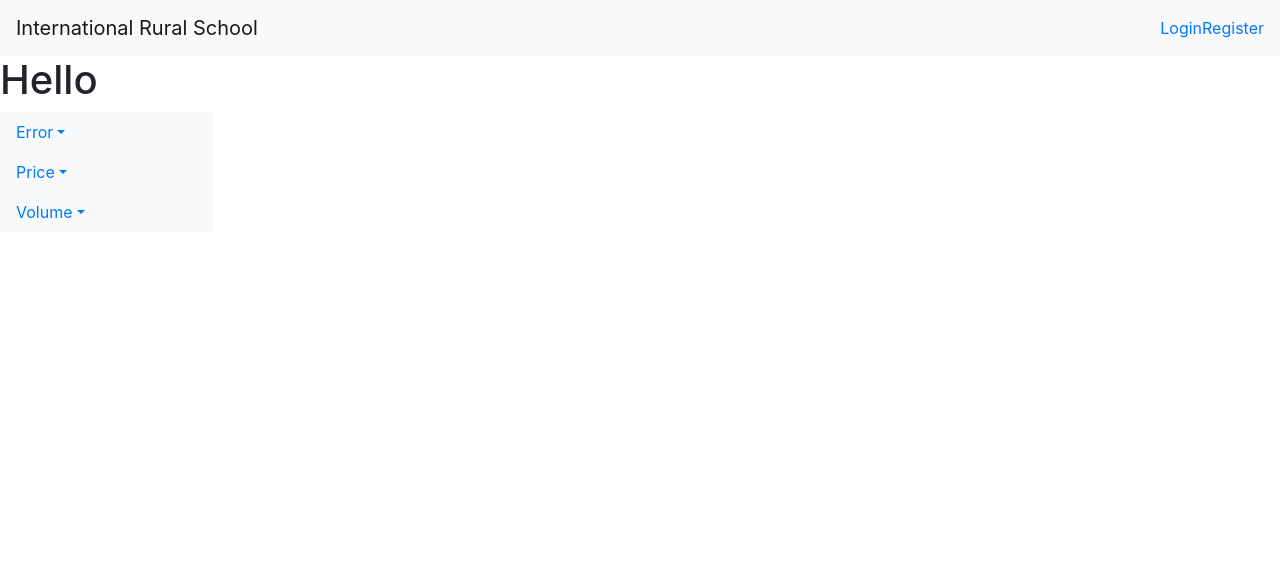
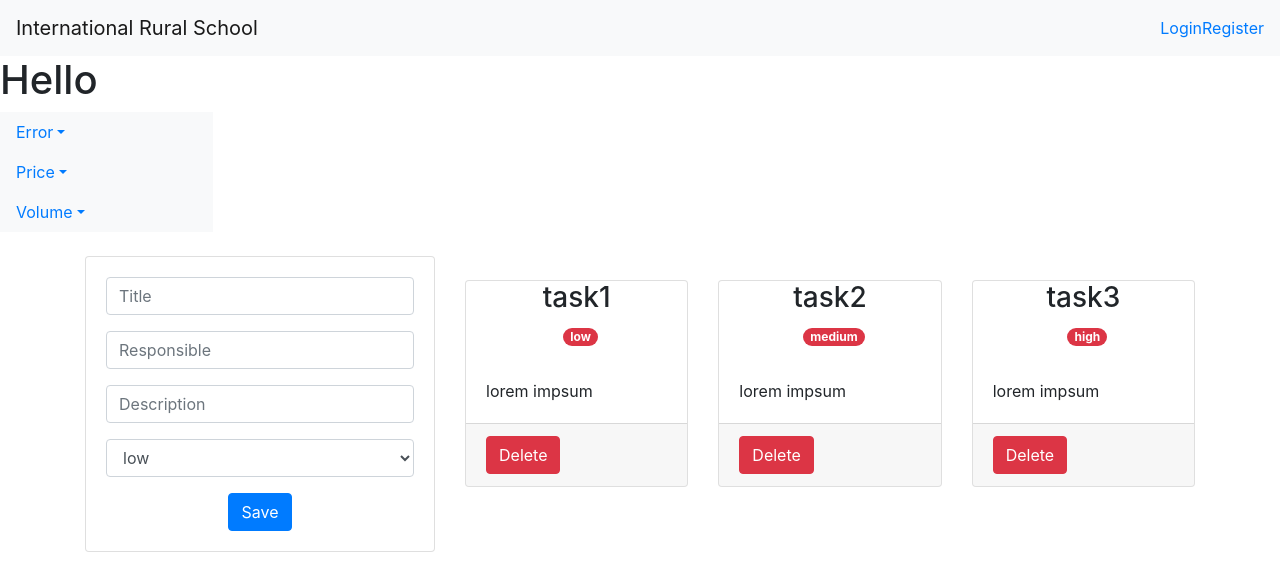
Before and after one commit to RuralSchoolTeam/frontend, a React (Create React App) app in the folder irs/: page /dashboard in a window 1280 px wide. Shown: the top 570 px of the page. Built offline with nearby package versions, Linux system fonts and the light colour scheme.

Commit message:
Added form for issues and posibility to see issues in the dashboard

```diff
--- a/irs/src/components/Dashboard/Dashboard.js
+++ b/irs/src/components/Dashboard/Dashboard.js
@@ -1,10 +1,12 @@
 import React from 'react';
 import NavBarSide from './leftSidebar';
+import IssuesCards from './IssuesCards';
 
 const DashboardPage = () => (
   <div>
     <h1>Hello</h1>
     <NavBarSide />
+    <IssuesCards />
   </div>
 );
 
--- /dev/null
+++ b/irs/src/components/Dashboard/IssuesForm.js
@@ -0,0 +1,64 @@
+import React, { Component } from 'react';
+
+class IssuesForm extends Component {
+  constructor() {
+    super();
+    this.state = {
+      title: '',
+      responsible: '',
+      description: '',
+      priority: 'low'
+    };
+    this.handleInputChange = this.handleInputChange.bind(this);
+    this.handleSubmit = this.handleSubmit.bind(this);
+  }
+
+  handleSubmit(e) {
+    e.preventDefault();
+    this.props.onAddTodo(this.state);
+    this.setState({
+      title: '',
+      responsible: '',
+      description: '',
+      priority: 'low'
+    });
+  }
+
+  handleInputChange(e) {
+    const { value, name } = e.target;
+    console.log(value, name);
+    this.setState({
+      [name]: value
+    });
+  }
+
+  render() {
+    return (
+      <div className="card">
+        <form onSubmit={this.handleSubmit} className="card-body">
+          <div className="form-group">
+            <input type="text" name="title" className="form-control" value={this.state.title} onChange={this.handleInputChange} placeholder="Title" />
+          </div>
+          <div className="form-group">
+            <input type="text" name="responsible" className="form-control" value={this.state.responsible} onChange={this.handleInputChange} placeholder="Responsible" />
+          </div>
+          <div className="form-group">
+            <input type="text" name="description" className="form-control" value={this.state.description} onChange={this.handleInputChange} placeholder="Description" />
+          </div>
+          <div className="form-group">
+            <select name="priority" className="form-control" value={this.state.priority} onChange={this.handleInputChange}>
+              <option>low</option>
+              <option>medium</option>
+              <option>high</option>
+            </select>
+          </div>
+          <button type="submit" className="btn btn-primary">
+            Save
+          </button>
+        </form>
+      </div>
+    );
+  }
+}
+
+export default IssuesForm;
--- a/irs/src/components/Dashboard/issuesCards.js
+++ b/irs/src/components/Dashboard/issuesCards.js
@@ -0,0 +1,71 @@
+import React, { Component } from 'react';
+
+// data
+import { todos } from './todos.json';
+
+// subcomponents
+import IssuesForm from './IssuesForm';
+
+class IssuesCards extends Component {
+  constructor() {
+    super();
+    this.state = {
+      todos
+    };
+    this.handleAddTodo = this.handleAddTodo.bind(this);
+  }
+
+  removeTodo(index) {
+    this.setState({
+      todos: this.state.todos.filter((e, i) => {
+        return i !== index;
+      })
+    });
+  }
+
+  handleAddTodo(todo) {
+    this.setState({
+      todos: [...this.state.todos, todo]
+    });
+  }
+
+  render() {
+    const todos = this.state.todos.map((todo, i) => {
+      return (
+        <div className="col-md-4" key={i}>
+          <div className="card mt-4">
+            <div className="card-title text-center">
+              <h3>{todo.title}</h3>
+              <span className="badge badge-pill badge-danger ml-2">{todo.priority}</span>
+            </div>
+            <div className="card-body">{todo.description}</div>
+            <div className="card-footer">
+              <button className="btn btn-danger" onClick={this.removeTodo.bind(this, i)}>
+                Delete
+              </button>
+            </div>
+          </div>
+        </div>
+      );
+    });
+
+    // RETURN THE COMPONENT
+    return (
+      <div className="">
+        <div className="container">
+          <div className="row mt-4">
+            <div className="col-md-4 text-center">
+              <IssuesForm onAddTodo={this.handleAddTodo} />
+            </div>
+
+            <div className="col-md-8">
+              <div className="row">{todos}</div>
+            </div>
+          </div>
+        </div>
+      </div>
+    );
+  }
+}
+
+export default IssuesCards;
--- /dev/null
+++ b/irs/src/components/Dashboard/todos.json
@@ -0,0 +1,22 @@
+{
+  "todos": [
+    {
+      "title": "task1",
+      "responsible": "mark",
+      "description": "lorem impsum",
+      "priority": "low"
+    },
+    {
+      "title": "task2",
+      "responsible": "ryan",
+      "description": "lorem impsum",
+      "priority": "medium"
+    },
+    {
+      "title": "task3",
+      "responsible": "joseph",
+      "description": "lorem impsum",
+      "priority": "high"
+    }
+  ]
+}
```
